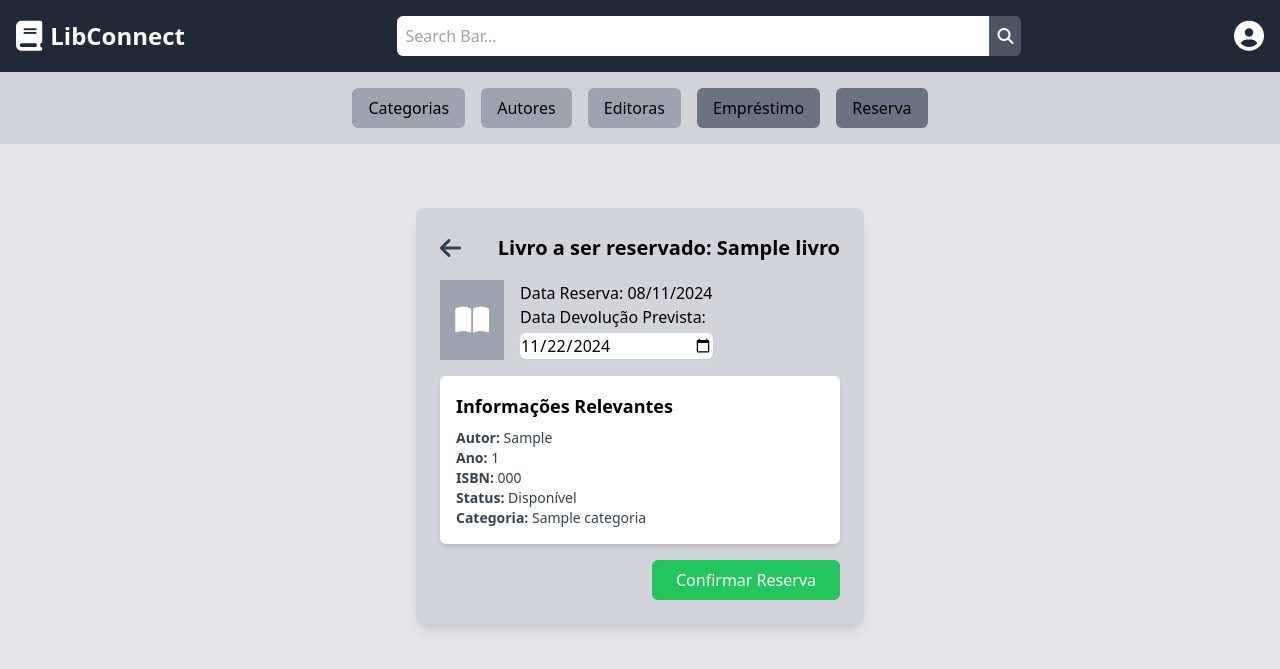
After one commit to MatheusBrzS/libConnect3, a Django app: page /reserva/1/confirmacao/ in a window 1280 px wide. The commit adds this page. Shown: the top 669 px of the page. Run offline with Django 5.2, Linux system fonts and the light colour scheme; tables that the repository leaves empty hold one stand-in row (values such as "Sample post"); some libraries are stand-ins or nearby versions.

Commit message:
update reserva

```diff
--- a/main/admin.py
+++ b/main/admin.py
@@ -1,5 +1,6 @@
 from django.contrib import admin
-from main.models import Livro, Categoria
+from main.models import Emprestimo, Livro, Categoria
 
 admin.site.register(Livro)
 admin.site.register(Categoria)
+admin.site.register(Emprestimo)
--- /dev/null
+++ b/main/forms/ReservaForm.py
@@ -0,0 +1,18 @@
+from datetime import timedelta
+from django import forms
+from django.utils.timezone import now
+from main.models import Emprestimo
+
+class ReservaForm(forms.ModelForm):
+    data_devolucao = forms.DateField(
+        widget=forms.DateInput(attrs={
+            'type': 'date',
+            'class': 'block w-full mt-1 border-gray-300 rounded-md shadow-sm focus:border-indigo-300 focus:ring focus:ring-indigo-200 focus:ring-opacity-50'
+        }),
+        label="Data Devolução Prevista",
+        initial=(now() + timedelta(days=14)).date()
+    )
+
+    class Meta:
+        model = Emprestimo
+        fields = ['data_devolucao']
--- /dev/null
+++ b/main/forms/__init__.py
@@ -0,0 +1 @@
+from main.forms.ReservaForm import ReservaForm
--- a/main/models/Emprestimo.py
+++ b/main/models/Emprestimo.py
@@ -16,4 +16,4 @@ class Emprestimo(models.Model):
     usuario = models.ForeignKey(User, on_delete=models.CASCADE, related_name='emprestimos')
 
     def __str__(self):
-        return f'{self.livro.titulo} emprestado por {self.usuario.username}'
+        return f'{self.livro.titulo} emprestado para {self.usuario.username}'
--- a/main/templates/livro-detail-view.html
+++ b/main/templates/livro-detail-view.html
@@ -13,7 +13,7 @@
         <p class="text-gray-700 mb-4"><strong>Autor:</strong> {{ livro.autor }}</p>
         <p class="text-gray-700 mb-4"><strong>Ano:</strong> {{ livro.ano }}</p>
         <p class="text-gray-700 mb-4"><strong>Status:</strong> {{ livro.get_status_display }}</p>
-        <button class="bg-gray-600 text-white px-6 py-2 rounded-md">Reservar</button>
+        <a href="{% url 'main:reserva-confirmacao' livro.pk %}"><button type="submit" class="bg-gray-600 text-white px-6 py-2 rounded-md">Reservar</button></a>
     </div>
 </div>
 
--- /dev/null
+++ b/main/templates/reserva-confirmacao.html
@@ -0,0 +1,50 @@
+{% extends 'base.html' %}
+
+{% block content %}
+<div class="max-w-md mx-auto bg-gray-300 p-6 rounded-lg shadow-lg mt-8">
+    <div class="flex justify-between items-center mb-4">
+        <a href="{% url 'main:index' %}" class="text-gray-700"><i class="fas fa-arrow-left text-2xl"></i></a>
+        <h2 class="text-xl font-bold">Livro a ser reservado: {{ livro.titulo }}</h2>
+    </div>
+
+    <div class="flex items-center space-x-4 mb-4">
+        <div class="w-16 h-20 bg-gray-400 flex items-center justify-center">
+            <i class="fas fa-book-open text-3xl text-white"></i>
+        </div>
+        <div>
+            <p>Data Reserva: {{ today|date:"d/m/Y" }}</p>
+            <form method="post">
+                {% csrf_token %}
+                {{ form.as_p }}
+
+        </div>
+    </div>
+
+    <div class="bg-white p-4 rounded-md shadow-md mb-4">
+        <h3 class="text-lg font-bold mb-2">Informações Relevantes</h3>
+        <p class="text-sm text-gray-700 mt-2">
+            <strong>Autor:</strong> {{ livro.autor }}
+        </p>
+        <p class="text-sm text-gray-700">
+            <strong>Ano:</strong> {{ livro.ano }}
+        </p>
+        <p class="text-sm text-gray-700">
+            <strong>ISBN:</strong> {{ livro.isbn }}
+        </p>
+        <p class="text-sm text-gray-700">
+            <strong>Status:</strong> {{ livro.status }}
+        </p>
+        <p class="text-sm text-gray-700">
+            <strong>Categoria:</strong> {{ livro.categoria.nome }}
+        </p>
+    </div>
+
+
+    <div class="flex justify-end">
+        <button type="submit" class="bg-green-500 text-white px-6 py-2 rounded-md hover:bg-green-600">
+            Confirmar Reserva
+        </button>
+    </form>
+    </div>
+</div>
+{% endblock content %}
--- a/main/urls.py
+++ b/main/urls.py
@@ -3,6 +3,7 @@ from django.views.generic import TemplateView
 from main.views import (
     IndexTemplateView,
     LivroDetailView,
+    ReservaConfirmacaoView,
 )
 
 app_name = 'main'
@@ -11,4 +12,7 @@ urlpatterns = [
     path('', IndexTemplateView.as_view(), name='index'),
     path('livro/<int:pk>/', LivroDetailView.as_view(), name='livro-detail'),
     path('default/', TemplateView.as_view(template_name="default.html"), name='default'),
+    path('reserva/', TemplateView.as_view(template_name="reserva.html"), name='reserva'),
+    path('livro/<int:pk>/', LivroDetailView.as_view(), name='livro-detalhes'),
+    path('reserva/<int:pk>/confirmacao/', ReservaConfirmacaoView.as_view(), name='reserva-confirmacao'),
 ]
--- /dev/null
+++ b/main/views/ReservaConfirmacaoView.py
@@ -0,0 +1,30 @@
+from django.shortcuts import get_object_or_404, redirect
+from django.views.generic.edit import CreateView
+from django.utils.timezone import now
+from django.utils import timezone
+
+from main.forms.ReservaForm import ReservaForm
+from main.models import Emprestimo
+from main.models import Livro
+
+class ReservaConfirmacaoView(CreateView):
+    model = Emprestimo
+    form_class = ReservaForm
+    template_name = 'reserva-confirmacao.html'
+
+    def get_context_data(self, **kwargs):
+        context = super().get_context_data(**kwargs)
+        livro = get_object_or_404(Livro, pk=self.kwargs['pk'])
+        context['today'] = timezone.now()
+        context['livro'] = livro
+        return context
+
+    def form_valid(self, form):
+        livro = get_object_or_404(Livro, pk=self.kwargs['pk'])
+        emprestimo = form.save(commit=False)
+        emprestimo.livro = livro
+        emprestimo.usuario = self.request.user
+        emprestimo.data_emprestimo = now()
+        emprestimo.status = 'Pendente'
+        emprestimo.save()
+        return redirect('reserva_sucesso')
--- a/main/views/__init__.py
+++ b/main/views/__init__.py
@@ -1,2 +1,3 @@
 from main.views.IndexTemplateView import IndexTemplateView
 from main.views.LivroDetailView import LivroDetailView
+from main.views.ReservaConfirmacaoView import ReservaConfirmacaoView
```
Also changed, not shown: main/templates/reserva.html (added, +33 -0 lines).
